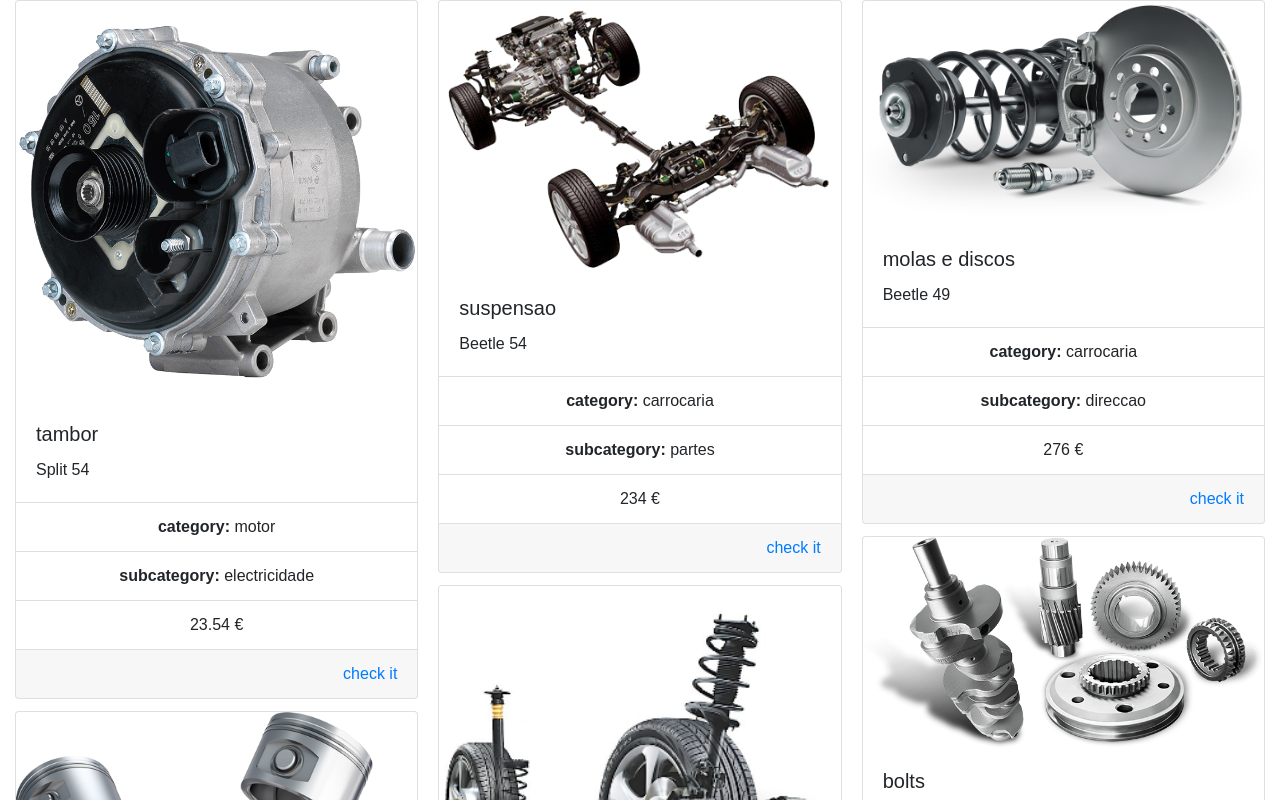
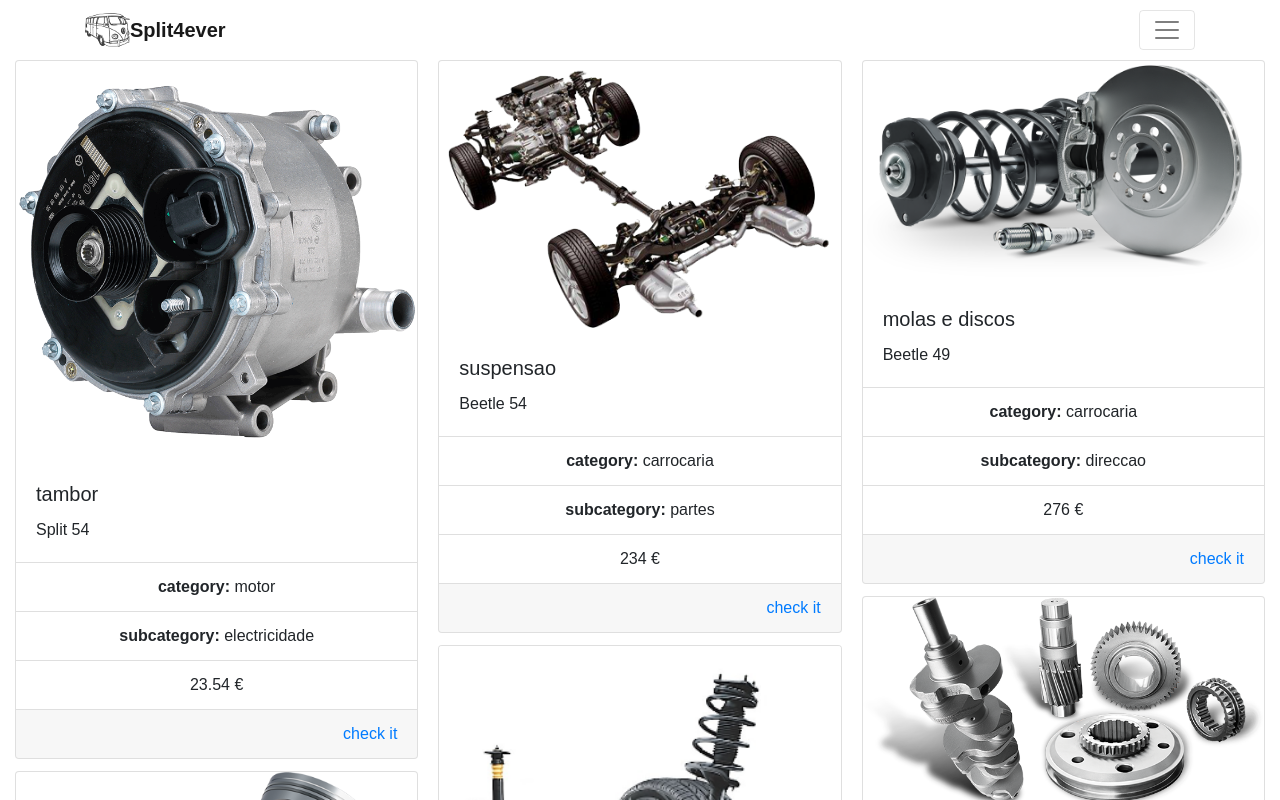
Before and after one commit to jtviegas-sandbox/split4ever-ui, a React (Create React App) app: page / in a window 1280 px wide. Shown: the top 800 px of the page. Built offline with nearby package versions, Linux system fonts and the light colour scheme.

Commit message:
added header

```diff
--- a/package.json
+++ b/package.json
@@ -15,6 +15,8 @@
     "axios": "^0.18.0",
     "babel-core": "^6.26.3",
     "bootstrap": "^4.1.1",
+    "jquery": "^3.3.1",
+    "popper.js": "^1.14.3",
     "react": "^16.2.0",
     "react-dom": "^16.2.0",
     "react-scripts": "^1.1.4",
--- a/src/components/App.js
+++ b/src/components/App.js
@@ -2,6 +2,7 @@
 import React from 'react';
 import DataService from '../services/data/index';
 import Main from './Main';
+import Header from './Header';
 
 class App extends React.Component {
 
@@ -35,6 +36,7 @@ class App extends React.Component {
 		return (
 
             <section className="container-fluid">
+				<Header state={this.state} />
 				<Main state={this.state} />
 			</section>
 
@@ -44,3 +46,4 @@ class App extends React.Component {
 
 
 export default App;
+//https://getbootstrap.com/docs/4.1/examples/album/#
--- /dev/null
+++ b/src/components/Header.js
@@ -0,0 +1,57 @@
+
+import React from 'react';
+
+class Header extends React.Component {
+
+	constructor(props){
+		super(props)
+
+		if(!props.state)
+			throw new Error('!!! no state attribute being provided !!!');
+
+		this.state = props.state;
+	}
+
+	componentWillMount() {
+
+	}
+
+	render(){
+		return (
+            <header>
+				<div className="collapse" id="navbarHeader">
+					<div className="container">
+					<div className="row">
+						<div className="col-sm-8 col-md-7 py-4">
+						<h4 className="text-muted">About</h4>
+						<p className="text-muted">Add some information about the album below, the author, or any other background context. Make it a few sentences long so folks can pick up some informative tidbits. Then, link them off to some social networking sites or contact information.</p>
+						</div>
+						<div className="col-sm-4 offset-md-1 py-4">
+						<h4 className="text-muted">Contact</h4>
+						<ul className="list-unstyled">
+							<li><a href="" className="text-muted">Follow on Twitter</a></li>
+							<li><a href="" className="text-muted">Like on Facebook</a></li>
+							<li><a href="" className="text-muted">Email me</a></li>
+						</ul>
+						</div>
+					</div>
+					</div>
+				</div>
+				<div className="navbar navbar-light box-shadow">
+					<div className="container d-flex justify-content-between">
+					<a href="" className="navbar-brand d-flex align-items-center">
+						<img src="images/header.png" className="rounded" alt="..."/>
+						<strong>Split4ever</strong>
+					</a>
+					<button className="navbar-toggler collapsed" type="button" data-toggle="collapse" data-target="#navbarHeader" aria-controls="navbarHeader" aria-expanded="false" aria-label="Toggle navigation">
+						<span className="navbar-toggler-icon"></span>
+					</button>
+					</div>
+				</div>
+			</header>
+			)
+	}
+};
+
+
+export default Header;
--- a/src/index.js
+++ b/src/index.js
@@ -2,6 +2,7 @@ import React from 'react';
 import ReactDOM from 'react-dom';
 
 import '../node_modules/bootstrap/dist/css/bootstrap.css';
+import '../node_modules/bootstrap/dist/js/bootstrap.min.js';
 import './index.css';
 import App from './components/App';
 import configuration from './configuration';
```
Also changed, not shown: public/images/header.png (added), 1 other file (tests, documents, lock files or other folders).
